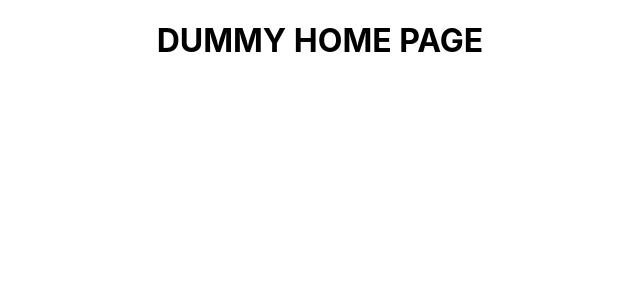
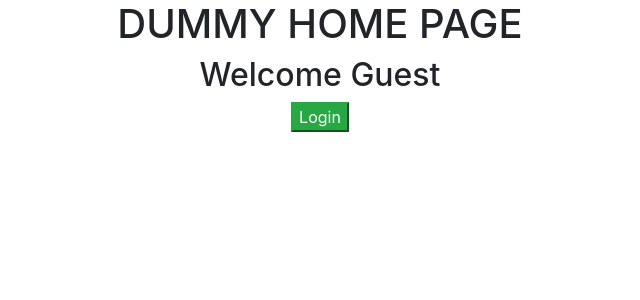
Before and after one commit to jordanoneal/ReHomeUtah, a React (Create React App) app in the folder client/: page / in a window 1280 px wide. Shown: the top 300 px of the page, without its empty margins (320-960 px from the left). Built offline with nearby package versions, Linux system fonts and the light colour scheme; no server answers.

Commit message:
login/logout added to useUserState; implemented on dummy home

```diff
--- a/client/public/index.html
+++ b/client/public/index.html
@@ -11,8 +11,8 @@
     />
 
     <!-- add bootstrp and fontawesome CDN to app -->
-    <!-- <link href="https://maxcdn.bootstrapcdn.com/font-awesome/4.7.0/css/font-awesome.min.css" rel="stylesheet" />
-    <link rel="stylesheet" href="https://cdnjs.cloudflare.com/ajax/libs/twitter-bootstrap/4.0.0/css/bootstrap.min.css" /> -->
+    <link href="https://maxcdn.bootstrapcdn.com/font-awesome/4.7.0/css/font-awesome.min.css" rel="stylesheet" />
+    <link rel="stylesheet" href="https://cdnjs.cloudflare.com/ajax/libs/twitter-bootstrap/4.0.0/css/bootstrap.min.css" />
 
     <link rel="apple-touch-icon" href="%PUBLIC_URL%/logo192.png" />
     <!--
--- a/client/src/App.tsx
+++ b/client/src/App.tsx
@@ -4,6 +4,7 @@ import "./App.css";
 import Signup from "./pages/Signup";
 import AccountInfo from "./pages/AccountInfo";
 import DummyHome from "./pages/DummyHome";
+import DummyNav from "./components/DummyNav";
 import { BrowserRouter as Router, Route, Switch } from "react-router-dom";
 import { RecoilRoot } from "recoil";
 
@@ -11,11 +12,21 @@ function App() {
   return (
     <div className="App">
       <RecoilRoot>
+        {/* < DummyNav /> */}
         <Router>
           <Switch>
-            <Route exact path="/" component={DummyHome} />
+            {/* <Route exact path="/" component={DummyHome} />
             <Route exact path="/login" component={Signup} />
-            <Route exact path="/accountinfo" component={AccountInfo} />
+            <Route exact path="/accountinfo" component={AccountInfo} /> */}
+            <Route exact path="/">
+              <DummyHome />
+            </Route>
+            <Route exact path="/login">
+              <Signup />
+            </Route>
+            <Route exact path="/accountinfo">
+              <AccountInfo />
+            </Route>
           </Switch>
         </Router>
       </RecoilRoot>
--- /dev/null
+++ b/client/src/components/DummyNav.tsx
@@ -0,0 +1,37 @@
+import React from "react";
+
+export default function DummyNav() {
+  return (
+    <nav className="navbar navbar-expand-lg navbar-light bg-light">
+      <button
+        className="navbar-toggler navbar-toggler-right"
+        type="button"
+        data-toggle="collapse"
+        data-target="#navbarTogglerDemo02"
+        aria-controls="navbarTogglerDemo02"
+        aria-expanded="false"
+        aria-label="Toggle navigation"
+      >
+        <span className="navbar-toggler-icon"></span>
+      </button>
+      <a className="navbar-brand" href="#!">
+        Navbar
+      </a>
+
+      <div className="collapse navbar-collapse" id="navbarTogglerDemo02">
+        <ul className="navbar-nav mr-auto mt-2 mt-md-0">
+          <li className="nav-item active">
+            <a className="nav-link" href="#!">
+              Home <span className="sr-only">(current)</span>
+            </a>
+          </li>
+          <li className="nav-item">
+            <a className="nav-link" href="#!">
+              Link
+            </a>
+          </li>
+        </ul>
+      </div>
+    </nav>
+  );
+}
--- a/client/src/pages/AccountInfo.tsx
+++ b/client/src/pages/AccountInfo.tsx
@@ -16,20 +16,21 @@ function AccountInfo() {
 
   // useEffect(() => console.log(user), [user]);
 
-  useEffect(()=> {
-    if(user) {
-      setFirstName(user.firstName || "")
-      setLastName(user.lastName || "")
-      setAddress(user.address || "")
-      setZipCode(user.zipCode || "")
-      setRefferer(user.referrer || "")
-      setCity(user.city || "")
+  useEffect(() => {
+    if (user) {
+      setFirstName(user.firstName || "");
+      setLastName(user.lastName || "");
+      setAddress(user.address || "");
+      setZipCode(user.zipCode || "");
+      setRefferer(user.referrer || "");
+      setCity(user.city || "");
     }
-  }, [user])
+  }, [user]);
 
   const submitAccountInfo = (event: any) => {
     event.preventDefault();
-    postUser(new User({
+    postUser(
+      new User({
         _id: user!._id,
         firstName: firstName,
         email: user!.email,
@@ -37,9 +38,9 @@ function AccountInfo() {
         address: address,
         zipCode: zipCode,
         referrer: refferer,
-      city: city
-
-    }))
+        city: city,
+      })
+    );
   };
 
   return (
@@ -51,9 +52,7 @@ function AccountInfo() {
           className="form-control"
           placeholder="first name"
           name="firstName"
-          onChange={({ target: { value } }) =>
-            setFirstName(value)
-          }
+          onChange={({ target: { value } }) => setFirstName(value)}
           value={firstName}
         />
       </div>
@@ -64,9 +63,7 @@ function AccountInfo() {
           className="form-control"
           placeholder="last name"
           name="lastName"
-          onChange={({ target: { value } }) =>
-            setLastName(value)
-          }
+          onChange={({ target: { value } }) => setLastName(value)}
           value={lastName}
         />
       </div>
@@ -77,9 +74,7 @@ function AccountInfo() {
           className="form-control"
           placeholder="street address"
           name="streetAddress"
-          onChange={({ target: { value } }) =>
-            setAddress(value)
-          }
+          onChange={({ target: { value } }) => setAddress(value)}
           value={address}
         />
       </div>
@@ -90,9 +85,7 @@ function AccountInfo() {
           className="form-control"
           placeholder="city"
           name="city"
-          onChange={({ target: { value } }) =>
-            setCity(value)
-          }
+          onChange={({ target: { value } }) => setCity(value)}
           value={city}
         />
       </div>
@@ -103,9 +96,7 @@ function AccountInfo() {
           className="form-control"
           placeholder="zip code"
           name="zipCode"
-          onChange={({ target: { value } }) =>
-            setZipCode(value)
-          }
+          onChange={({ target: { value } }) => setZipCode(value)}
           value={zipCode}
         />
       </div>
--- a/client/src/pages/DummyHome.tsx
+++ b/client/src/pages/DummyHome.tsx
@@ -1,13 +1,35 @@
 import React, { useEffect } from "react";
 import useUserState from "../utils/useUserState";
+import { Redirect } from 'react-router-dom'
+import API from "../utils/API";
 
 export default function DummyHome() {
-  const [user] = useUserState();
+  const [user, postUser, login, logout] = useUserState();
   useEffect(() => console.log(user), [user]);
+
+  const [firstName, setFirstName] = React.useState("")
+  useEffect(() => {
+    if (user) {
+      setFirstName(user.firstName || "");
+    }
+    else {
+      setFirstName("Guest")
+    }
+  }, [user]);
+
+  // function handleClick(event: React.MouseEvent<HTMLButtonElement>) {
+  //   if(!user) {
+  //     login();
+  //   } else {
+  //     logout();
+  //   }
+  // }
 
   return (
     <div>
       <h1>DUMMY HOME PAGE</h1>
+      <h2>Welcome {firstName}</h2>
+      <button onClick={!user ? login:logout} type="button" className={(user) ? "btn-danger" : "btn-success"}>{(user) ? "Logout" : "Login"}</button>
     </div>
   );
 }
--- a/client/src/pages/Signup.tsx
+++ b/client/src/pages/Signup.tsx
@@ -2,16 +2,12 @@ import React from 'react';
 import { Redirect } from 'react-router-dom'
 
 export default function Signup() {
-
 
     const [pathname, setPathname] = React.useState<string>();
     async function handleClick(event: React.MouseEvent<HTMLAnchorElement>) {
         event.preventDefault();
         const strWindowFeatures = 'toolbar=no, menubar=no, width=600, height=700, top=100, left=100';
         window.open("/auth/google", "_blank", strWindowFeatures);
-
-
-
         // const response = await fetch('/auth/google');
         // console.log(response);
         setPathname('/')
--- a/client/src/utils/API.ts
+++ b/client/src/utils/API.ts
@@ -3,10 +3,7 @@ import { User } from "../recoil/userAtom";
 
 export default {
   getUser: () => axios.get("/api/user"),
-  postUser: (user: User) =>
-    axios({
-      method: "POST",
-      data: user,
-      url: "/api/saveuser",
-    }),
+  postUser: (user: User) => axios.post('/api/saveuser', user),
+  logIn: () => axios.get("/auth/google"),
+  logOut: () => axios.get("/auth/logout"),
 };
--- a/client/src/utils/useUserState.ts
+++ b/client/src/utils/useUserState.ts
@@ -3,12 +3,18 @@ import { useRecoilState } from "recoil";
 import { userState, User } from "../recoil/userAtom";
 import API from "../utils/API";
 
-export default function useUserState(): [User | undefined, (user:User) => void]{
+export default function useUserState(): [
+  User | undefined,
+  (user: User) => void,
+  () => void,
+  () => void
+] {
   const [user, setUser] = useRecoilState(userState);
 
   const getUser = useCallback(async () => {
     const { data } = await API.getUser();
-    setUser(new User(data));
+    console.log(data);
+    setUser(data && new User(data));
   }, [setUser]);
 
   useEffect(() => {
@@ -25,5 +31,15 @@ export default function useUserState(): [User | undefined, (user:User) => void]{
     [getUser]
   );
 
-  return [user, postUser];
+  const login = useCallback(async () => {
+    const { data } = await API.logIn();
+    data && getUser()
+  }, [getUser]);
+
+  const logout = useCallback(async () => {
+    await API.logOut();
+    setUser(undefined);
+  }, [setUser]);
+
+  return [user, postUser, login, logout];
 }
```
Also changed, not shown: client/src/components/LogInLogBtn.tsx (added, +12 -0 lines), 1 other file (tests, documents, lock files or other folders). Lines whose indentation alone changed are shown as unchanged.
